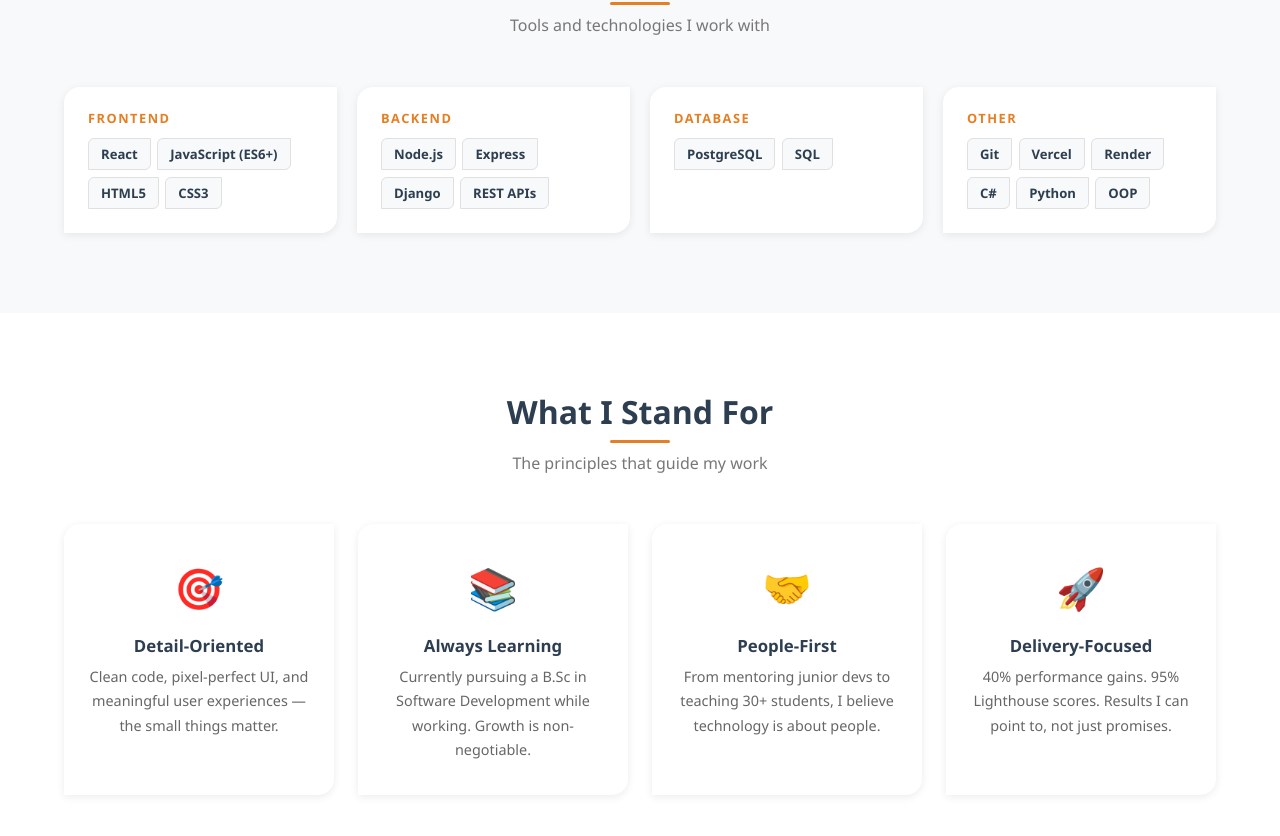
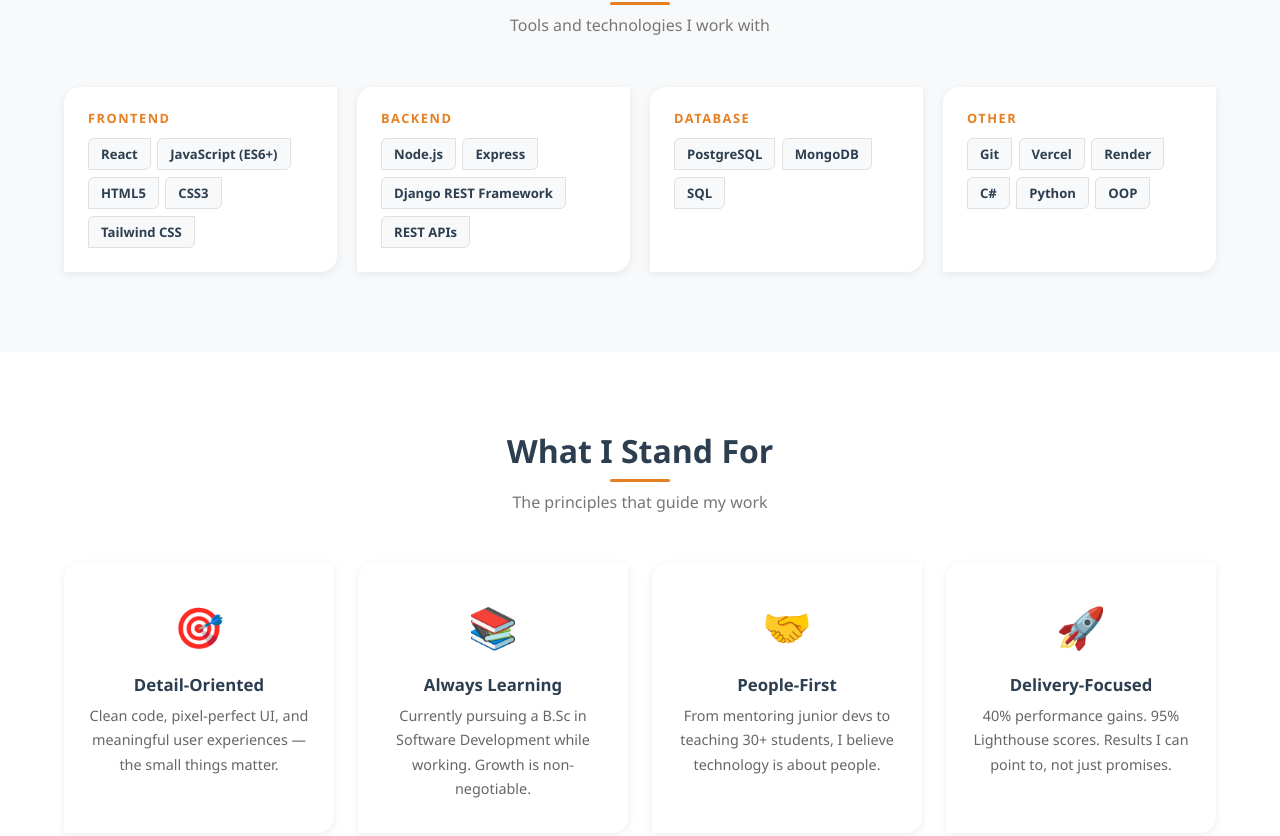
Before and after one commit to Sanctagee/portfolio-frontend, a React (Vite) app: page /about in a window 1280 px wide. Shown: the part 1240-2076 px from the top of the page. Built offline with nearby package versions, Linux system fonts and the light colour scheme; no server answers.

Commit message:
content: add MongoDB and Django REST Framework to hero and skills

```diff
--- a/src/pages/about.jsx
+++ b/src/pages/about.jsx
@@ -83,9 +83,9 @@
   ]
 
   const skills = [
-    { category: "Frontend", items: ["React", "JavaScript (ES6+)", "HTML5", "CSS3"] },
-    { category: "Backend", items: ["Node.js", "Express", "Django", "REST APIs"] },
-    { category: "Database", items: ["PostgreSQL", "SQL"] },
+    { category: "Frontend", items: ["React", "JavaScript (ES6+)", "HTML5", "CSS3", "Tailwind CSS"] },
+    { category: "Backend", items: ["Node.js", "Express", "Django REST Framework", "REST APIs"] },
+    { category: "Database", items: ["PostgreSQL", "MongoDB", "SQL"] },
     { category: "Other", items: ["Git", "Vercel", "Render", "C#", "Python", "OOP"] },
   ]
 
--- a/src/pages/home.jsx
+++ b/src/pages/home.jsx
@@ -10,7 +10,7 @@
   const [error, setError] = useState(null)
   const [typedText, setTypedText] = useState("")
 
-  const roles = ["Full-Stack Developer", "React Developer", "Node.js Developer", "PostgreSQL Developer"]
+  const roles = ["Full-Stack Developer", "React Developer", "Node.js Developer", "PostgreSQL & MongoDB Developer"]
 
   useEffect(() => {
     let roleIndex = 0
@@ -85,8 +85,8 @@
             </h2>
             <p className="hero-description">
               I build modern, scalable web applications using React, Node.js,
-              and PostgreSQL. Passionate about clean code, great user experiences,
-              and continuous learning.
+              Django REST Framework, PostgreSQL, and MongoDB. Passionate about
+              clean code, great user experiences, and continuous learning.
             </p>
             <div className="hero-stats">
               <div className="stat">
```
